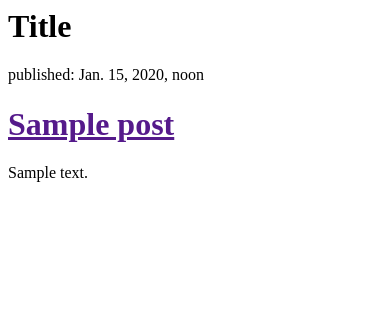
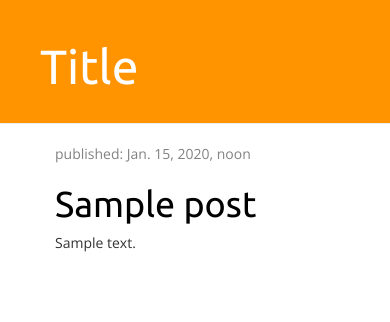
Before and after one commit to germanas/blogproject, a Django app: template blogapp/templates/blogapp/post_list.html in a window 390 px wide. Shown: the top 322 px of the page. Run offline with Django 3.2, Linux system fonts and the light colour scheme; the template is opened without the code that fills it: values that come from a table or form of the project are taken from there, others are empty; tables that the repository leaves empty hold one stand-in row (values such as "Sample post"); parts of the project's set-up code (start-up, migrations or seed data) failed here and were passed over; some libraries are stand-ins or nearby versions.

Commit message:
added css file

```diff
--- /dev/null
+++ b/blogapp/static/css/style.css
@@ -0,0 +1,49 @@
+.page-header {
+    background-color: #ff9400;
+    margin-top: 0;
+    padding: 20px 20px 20px 40px;
+}
+
+.page-header h1, .page-header h1 a, .page-header h1 a:visited, .page-header h1 a:active {
+    color: #ffffff;
+    font-size: 36pt;
+    text-decoration: none;
+}
+
+.content {
+    margin-left: 40px;
+}
+
+h1, h2, h3, h4 {
+    font-family: 'Ubuntu', cursive;
+}
+p{
+	font-family: 'Open Sans', sans-serif;
+ }
+
+.date {
+    color: #828282;
+}
+
+.save {
+    float: right;
+}
+
+.post-form textarea, .post-form input {
+    width: 100%;
+}
+
+.top-menu, .top-menu:hover, .top-menu:visited {
+    color: #ffffff;
+    float: right;
+    font-size: 26pt;
+    margin-right: 20px;
+}
+
+.post {
+    margin-bottom: 70px;
+}
+
+.post h1 a, .post h1 a:visited {
+    color: #000000;
+}
--- a/blogapp/templates/blogapp/post_list.html
+++ b/blogapp/templates/blogapp/post_list.html
@@ -1,20 +1,36 @@
+{% load staticfiles %}
 <html>
     <head>
+
         <title>noobdata</title>
+        <link rel="stylesheet" href="//maxcdn.bootstrapcdn.com/bootstrap/3.2.0/css/bootstrap.min.css">
+        <link rel="stylesheet" href="//maxcdn.bootstrapcdn.com/bootstrap/3.2.0/css/bootstrap-theme.min.css">
+        <link rel="stylesheet" href="{% static 'css/style.css' %}">
+        <link href="https://fonts.googleapis.com/css?family=Ubuntu" rel="stylesheet">
+        <link href="https://fonts.googleapis.com/css?family=Open+Sans" rel="stylesheet">
+
     </head>
     <body>
-        <div>
+        <div class="page-header">
             <h1>Title</h1>
         </div>
 
         <div>
+            <div class="content container">
+    <div class="row">
+        <div class="col-md-8">
             {% for post in posts %}
-            <div>
-                <p>published: {{ post.published_date }}</p>
-                <h1><a href="">{{ post.title }}</a></h1>
-                <p>{{ post.text|linebreaksbr }}</p>
-            </div>
-    {% endfor %}
+                <div class="post">
+                    <div class="date">
+                        <p>published: {{ post.published_date }}</p>
+                    </div>
+                    <h1><a href="">{{ post.title }}</a></h1>
+                    <p>{{ post.text|linebreaksbr }}</p>
+                </div>
+            {% endfor %}
+        </div>
+    </div>
+</div>
         </div>
     </body>
 </html>
```
